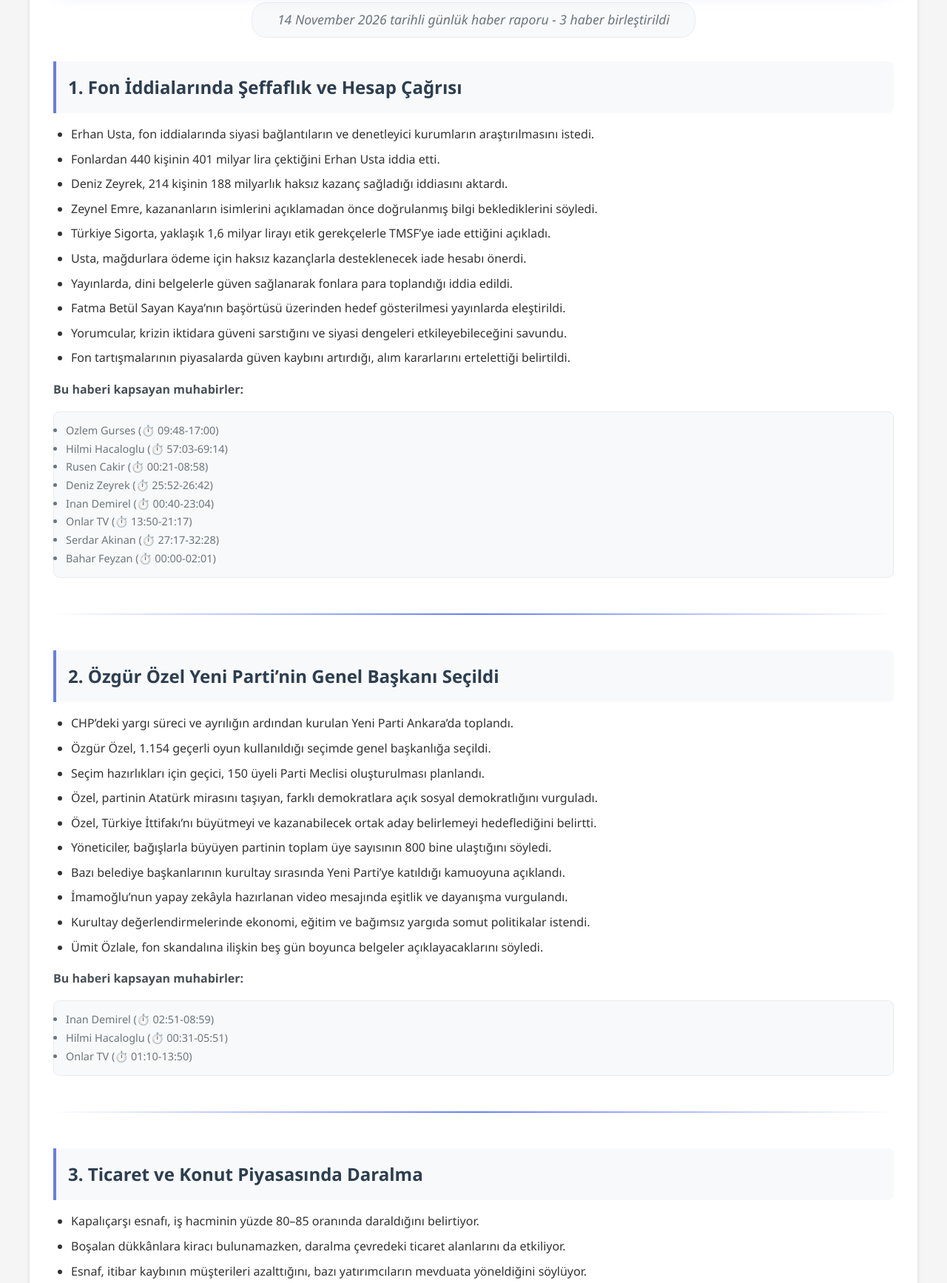
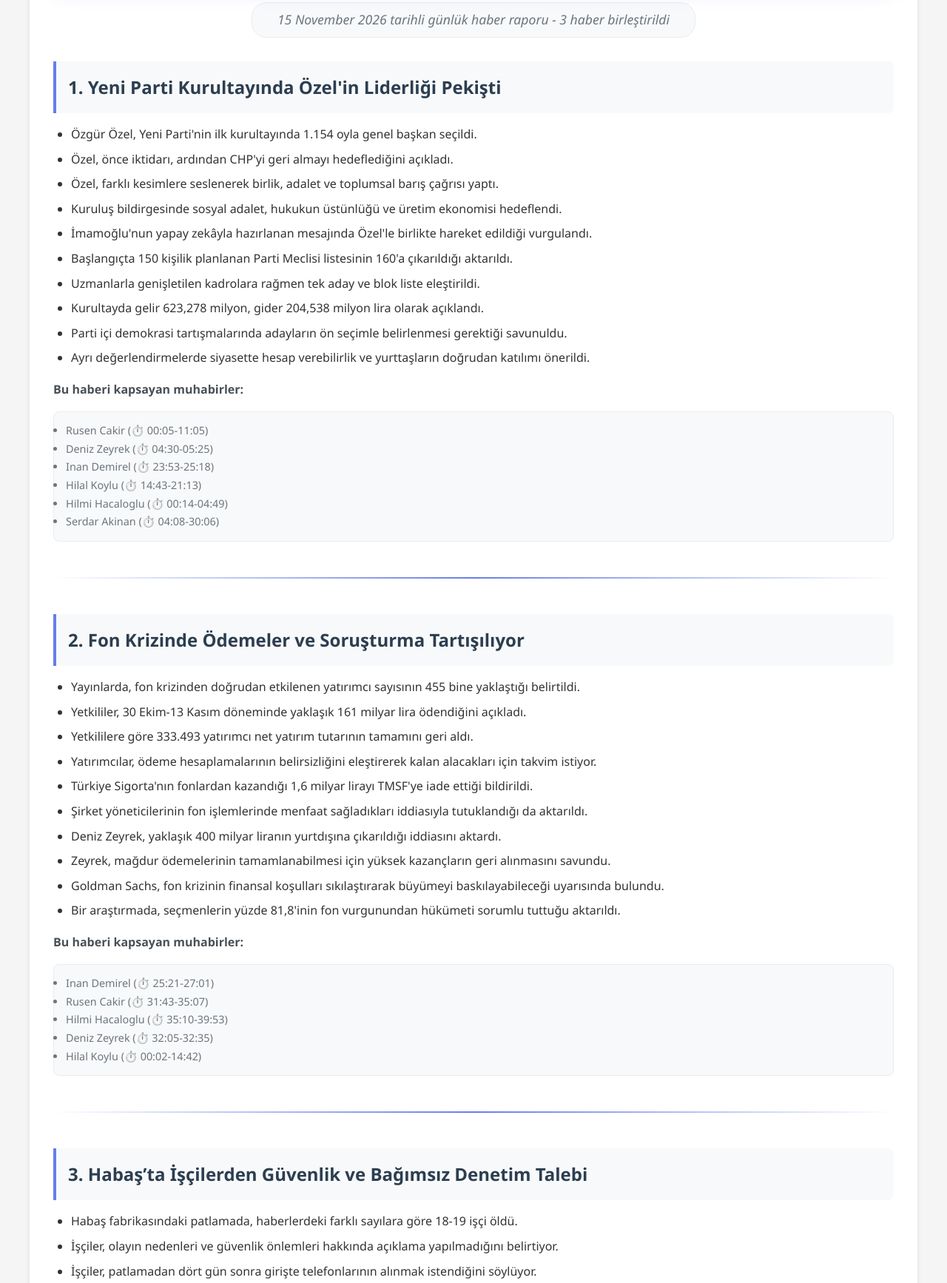
Before and after one commit to cenkalti/nevsin, a plain HTML site: page index.html in a window 1280 px wide. Shown: the part 246-1980 px from the top of the page at 74% size. Drawn offline with Linux system fonts and the light colour scheme.

Commit message:
Update news report - 2026-11-15 12:02:43

```diff
--- a/index.html
+++ b/index.html
@@ -277,69 +277,70 @@ footer p {
     <div class="container">
         <main>
             <h1 id="bugn-ne-oldu">Bugün Ne Oldu?</h1>
-<p><em>14 November 2026 tarihli günlük haber raporu - 3 haber birleştirildi</em></p>
-<h2 id="1-fon-ddialarnda-effaflk-ve-hesap-ars">1. Fon İddialarında Şeffaflık ve Hesap Çağrısı</h2>
+<p><em>15 November 2026 tarihli günlük haber raporu - 3 haber birleştirildi</em></p>
+<h2 id="1-yeni-parti-kurultaynda-zelin-liderlii-pekiti">1. Yeni Parti Kurultayında Özel'in Liderliği Pekişti</h2>
 <ul>
-<li>Erhan Usta, fon iddialarında siyasi bağlantıların ve denetleyici kurumların araştırılmasını istedi.</li>
-<li>Fonlardan 440 kişinin 401 milyar lira çektiğini Erhan Usta iddia etti.</li>
-<li>Deniz Zeyrek, 214 kişinin 188 milyarlık haksız kazanç sağladığı iddiasını aktardı.</li>
-<li>Zeynel Emre, kazananların isimlerini açıklamadan önce doğrulanmış bilgi beklediklerini söyledi.</li>
-<li>Türkiye Sigorta, yaklaşık 1,6 milyar lirayı etik gerekçelerle TMSF’ye iade ettiğini açıkladı.</li>
-<li>Usta, mağdurlara ödeme için haksız kazançlarla desteklenecek iade hesabı önerdi.</li>
-<li>Yayınlarda, dini belgelerle güven sağlanarak fonlara para toplandığı iddia edildi.</li>
-<li>Fatma Betül Sayan Kaya’nın başörtüsü üzerinden hedef gösterilmesi yayınlarda eleştirildi.</li>
-<li>Yorumcular, krizin iktidara güveni sarstığını ve siyasi dengeleri etkileyebileceğini savundu.</li>
-<li>Fon tartışmalarının piyasalarda güven kaybını artırdığı, alım kararlarını ertelettiği belirtildi.</li>
+<li>Özgür Özel, Yeni Parti'nin ilk kurultayında 1.154 oyla genel başkan seçildi.</li>
+<li>Özel, önce iktidarı, ardından CHP'yi geri almayı hedeflediğini açıkladı.</li>
+<li>Özel, farklı kesimlere seslenerek birlik, adalet ve toplumsal barış çağrısı yaptı.</li>
+<li>Kuruluş bildirgesinde sosyal adalet, hukukun üstünlüğü ve üretim ekonomisi hedeflendi.</li>
+<li>İmamoğlu'nun yapay zekâyla hazırlanan mesajında Özel'le birlikte hareket edildiği vurgulandı.</li>
+<li>Başlangıçta 150 kişilik planlanan Parti Meclisi listesinin 160'a çıkarıldığı aktarıldı.</li>
+<li>Uzmanlarla genişletilen kadrolara rağmen tek aday ve blok liste eleştirildi.</li>
+<li>Kurultayda gelir 623,278 milyon, gider 204,538 milyon lira olarak açıklandı.</li>
+<li>Parti içi demokrasi tartışmalarında adayların ön seçimle belirlenmesi gerektiği savunuldu.</li>
+<li>Ayrı değerlendirmelerde siyasette hesap verebilirlik ve yurttaşların doğrudan katılımı önerildi.</li>
 </ul>
 <p><strong>Bu haberi kapsayan muhabirler:</strong></p>
 <ul>
-<li><a href="https://www.youtube.com/watch?v=Avk4N4-x8BU&amp;t=588s">Ozlem Gurses</a> (⏱️ 09:48-17:00)</li>
-<li><a href="https://www.youtube.com/watch?v=Z0oPmHA356I&amp;t=3423s">Hilmi Hacaloglu</a> (⏱️ 57:03-69:14)</li>
-<li><a href="https://www.youtube.com/watch?v=c0E-njkfXnA&amp;t=21s">Rusen Cakir</a> (⏱️ 00:21-08:58)</li>
-<li><a href="https://www.youtube.com/watch?v=fBFbi3VD_xY&amp;t=1552s">Deniz Zeyrek</a> (⏱️ 25:52-26:42)</li>
-<li><a href="https://www.youtube.com/watch?v=JGSmj8zr4YE&amp;t=40s">Inan Demirel</a> (⏱️ 00:40-23:04)</li>
-<li><a href="https://www.youtube.com/watch?v=TD_Y4ZfpuLU&amp;t=830s">Onlar TV</a> (⏱️ 13:50-21:17)</li>
-<li><a href="https://www.youtube.com/watch?v=_rE3HYW3oV0&amp;t=1637s">Serdar Akinan</a> (⏱️ 27:17-32:28)</li>
-<li><a href="https://www.youtube.com/watch?v=j0GK8xhTTA8">Bahar Feyzan</a> (⏱️ 00:00-02:01)</li>
+<li><a href="https://www.youtube.com/watch?v=6xPoRobr39A&amp;t=5s">Rusen Cakir</a> (⏱️ 00:05-11:05)</li>
+<li><a href="https://www.youtube.com/watch?v=Cvjq3dx77rI&amp;t=270s">Deniz Zeyrek</a> (⏱️ 04:30-05:25)</li>
+<li><a href="https://www.youtube.com/watch?v=7hNFAgt04Ic&amp;t=1433s">Inan Demirel</a> (⏱️ 23:53-25:18)</li>
+<li><a href="https://www.youtube.com/watch?v=l64AwLuEDDc&amp;t=883s">Hilal Koylu</a> (⏱️ 14:43-21:13)</li>
+<li><a href="https://www.youtube.com/watch?v=AJk3Lppy6PQ&amp;t=14s">Hilmi Hacaloglu</a> (⏱️ 00:14-04:49)</li>
+<li><a href="https://www.youtube.com/watch?v=4nDuiqGN7EQ&amp;t=248s">Serdar Akinan</a> (⏱️ 04:08-30:06)</li>
 </ul>
 <hr />
-<h2 id="2-zgr-zel-yeni-partinin-genel-bakan-seildi">2. Özgür Özel Yeni Parti’nin Genel Başkanı Seçildi</h2>
+<h2 id="2-fon-krizinde-demeler-ve-soruturma-tartlyor">2. Fon Krizinde Ödemeler ve Soruşturma Tartışılıyor</h2>
 <ul>
-<li>CHP’deki yargı süreci ve ayrılığın ardından kurulan Yeni Parti Ankara’da toplandı.</li>
-<li>Özgür Özel, 1.154 geçerli oyun kullanıldığı seçimde genel başkanlığa seçildi.</li>
-<li>Seçim hazırlıkları için geçici, 150 üyeli Parti Meclisi oluşturulması planlandı.</li>
-<li>Özel, partinin Atatürk mirasını taşıyan, farklı demokratlara açık sosyal demokratlığını vurguladı.</li>
-<li>Özel, Türkiye İttifakı’nı büyütmeyi ve kazanabilecek ortak aday belirlemeyi hedeflediğini belirtti.</li>
-<li>Yöneticiler, bağışlarla büyüyen partinin toplam üye sayısının 800 bine ulaştığını söyledi.</li>
-<li>Bazı belediye başkanlarının kurultay sırasında Yeni Parti’ye katıldığı kamuoyuna açıklandı.</li>
-<li>İmamoğlu’nun yapay zekâyla hazırlanan video mesajında eşitlik ve dayanışma vurgulandı.</li>
-<li>Kurultay değerlendirmelerinde ekonomi, eğitim ve bağımsız yargıda somut politikalar istendi.</li>
-<li>Ümit Özlale, fon skandalına ilişkin beş gün boyunca belgeler açıklayacaklarını söyledi.</li>
+<li>Yayınlarda, fon krizinden doğrudan etkilenen yatırımcı sayısının 455 bine yaklaştığı belirtildi.</li>
+<li>Yetkililer, 30 Ekim-13 Kasım döneminde yaklaşık 161 milyar lira ödendiğini açıkladı.</li>
+<li>Yetkililere göre 333.493 yatırımcı net yatırım tutarının tamamını geri aldı.</li>
+<li>Yatırımcılar, ödeme hesaplamalarının belirsizliğini eleştirerek kalan alacakları için takvim istiyor.</li>
+<li>Türkiye Sigorta'nın fonlardan kazandığı 1,6 milyar lirayı TMSF'ye iade ettiği bildirildi.</li>
+<li>Şirket yöneticilerinin fon işlemlerinde menfaat sağladıkları iddiasıyla tutuklandığı da aktarıldı.</li>
+<li>Deniz Zeyrek, yaklaşık 400 milyar liranın yurtdışına çıkarıldığı iddiasını aktardı.</li>
+<li>Zeyrek, mağdur ödemelerinin tamamlanabilmesi için yüksek kazançların geri alınmasını savundu.</li>
+<li>Goldman Sachs, fon krizinin finansal koşulları sıkılaştırarak büyümeyi baskılayabileceği uyarısında bulundu.</li>
+<li>Bir araştırmada, seçmenlerin yüzde 81,8'inin fon vurgunundan hükümeti sorumlu tuttuğu aktarıldı.</li>
 </ul>
 <p><strong>Bu haberi kapsayan muhabirler:</strong></p>
 <ul>
-<li><a href="https://www.youtube.com/watch?v=5tC20y4NQKA&amp;t=171s">Inan Demirel</a> (⏱️ 02:51-08:59)</li>
-<li><a href="https://www.youtube.com/watch?v=OKG5mTSqPXM&amp;t=31s">Hilmi Hacaloglu</a> (⏱️ 00:31-05:51)</li>
-<li><a href="https://www.youtube.com/watch?v=TD_Y4ZfpuLU&amp;t=70s">Onlar TV</a> (⏱️ 01:10-13:50)</li>
+<li><a href="https://www.youtube.com/watch?v=7hNFAgt04Ic&amp;t=1521s">Inan Demirel</a> (⏱️ 25:21-27:01)</li>
+<li><a href="https://www.youtube.com/watch?v=cMRz9tBpb2M&amp;t=1903s">Rusen Cakir</a> (⏱️ 31:43-35:07)</li>
+<li><a href="https://www.youtube.com/watch?v=AJk3Lppy6PQ&amp;t=2110s">Hilmi Hacaloglu</a> (⏱️ 35:10-39:53)</li>
+<li><a href="https://www.youtube.com/watch?v=Cvjq3dx77rI&amp;t=1925s">Deniz Zeyrek</a> (⏱️ 32:05-32:35)</li>
+<li><a href="https://www.youtube.com/watch?v=l64AwLuEDDc&amp;t=2s">Hilal Koylu</a> (⏱️ 00:02-14:42)</li>
 </ul>
 <hr />
-<h2 id="3-ticaret-ve-konut-piyasasnda-daralma">3. Ticaret ve Konut Piyasasında Daralma</h2>
+<h2 id="3-habata-ilerden-gvenlik-ve-bamsz-denetim-talebi">3. Habaş’ta İşçilerden Güvenlik ve Bağımsız Denetim Talebi</h2>
 <ul>
-<li>Kapalıçarşı esnafı, iş hacminin yüzde 80–85 oranında daraldığını belirtiyor.</li>
-<li>Boşalan dükkânlara kiracı bulunamazken, daralma çevredeki ticaret alanlarını da etkiliyor.</li>
-<li>Esnaf, itibar kaybının müşterileri azalttığını, bazı yatırımcıların mevduata yöneldiğini söylüyor.</li>
-<li>Enflasyondan arındırılmış konut fiyatları, 2023 zirvesinden yaklaşık yüzde 23 geriledi.</li>
-<li>Nakit konut alımları azalırken, fiyatlardaki düşüş özellikle eylül ayında hızlandı.</li>
-<li>İstanbul’da sel riski taşıyan bazı bölgelerde yüzde 15 düşüş olabileceği değerlendiriliyor.</li>
-<li>Banka kredili satışlar azalırken, tasarruf finansmanıyla yapılan konut alımları artıyor.</li>
-<li>Alternatif finansman, çoğunlukla 3–7 milyon liralık konutlarda krediye erişemeyenlerce kullanılıyor.</li>
-<li>Bu şirketlerin ipotek koyduğu satışlar da resmî kayıtlarda ipotekli görünüyor.</li>
-<li>Faiz indirimi ve seçimler, konut fiyatlarında otomatik artış anlamına gelmiyor.</li>
+<li>Habaş fabrikasındaki patlamada, haberlerdeki farklı sayılara göre 18-19 işçi öldü.</li>
+<li>İşçiler, olayın nedenleri ve güvenlik önlemleri hakkında açıklama yapılmadığını belirtiyor.</li>
+<li>İşçiler, patlamadan dört gün sonra girişte telefonlarının alınmak istendiğini söylüyor.</li>
+<li>Telefon yasağının olumsuz çalışma koşullarının kamuoyuyla paylaşılmasını engellemeyi amaçladığı öne sürülüyor.</li>
+<li>Bazı bölümlerde üretimin sürdüğü, işçilerin güvenlik sağlanmadan çalışmaya çağrıldığı aktarılıyor.</li>
+<li>İşçiler bağımsız denetim, güvenlik sağlanana kadar üretimin durdurulmasını istiyor.</li>
+<li>İşçiler ayrıca ücretli izin talebiyle sendikalara ve sivil topluma sesleniyor.</li>
+<li>Deniz Zeyrek, patlamayla ilgili bir kişinin ev hapsinde tutulmasını eleştiriyor.</li>
+<li>Evrensel, Soma ve Ermenek’teki ölümleri hatırlatarak iş güvenliği denetimlerini yetersiz buluyor.</li>
+<li>Evrensel, AKP döneminde çalışırken ölen işçilerin sayısının 38.500’ü aştığını aktarıyor.</li>
 </ul>
 <p><strong>Bu haberi kapsayan muhabirler:</strong></p>
 <ul>
-<li><a href="https://www.youtube.com/watch?v=OKG5mTSqPXM&amp;t=1692s">Hilmi Hacaloglu</a> (⏱️ 28:12-31:08)</li>
-<li><a href="https://www.youtube.com/watch?v=j0GK8xhTTA8&amp;t=129s">Bahar Feyzan</a> (⏱️ 02:09-05:40)</li>
+<li><a href="https://www.youtube.com/watch?v=AJk3Lppy6PQ&amp;t=1967s">Hilmi Hacaloglu</a> (⏱️ 32:47-35:05)</li>
+<li><a href="https://www.youtube.com/watch?v=Cvjq3dx77rI&amp;t=2405s">Deniz Zeyrek</a> (⏱️ 40:05-41:42)</li>
+<li><a href="https://www.youtube.com/watch?v=jio-w-wef84&amp;t=520s">Bahar Feyzan</a> (⏱️ 08:40-15:05)</li>
 </ul>
 <hr />
 
```
Also changed, not shown: 1 other file.
